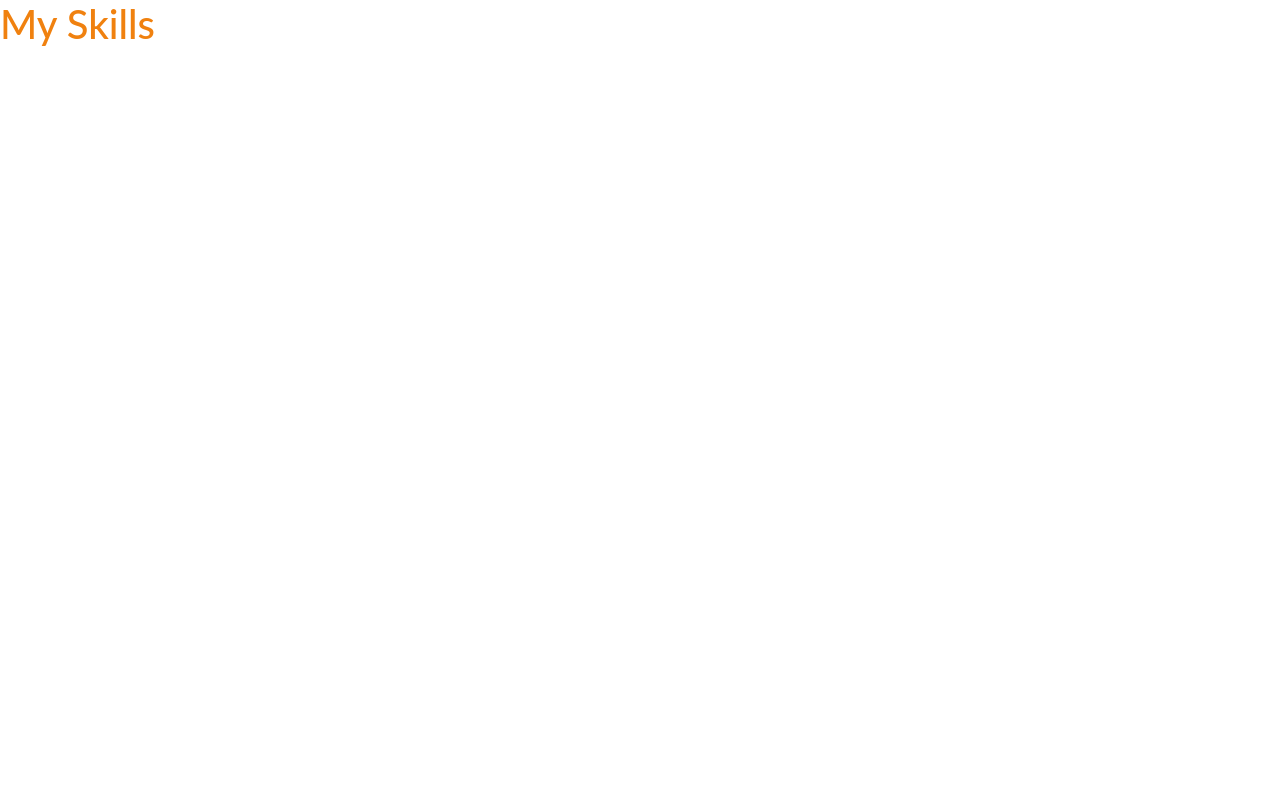
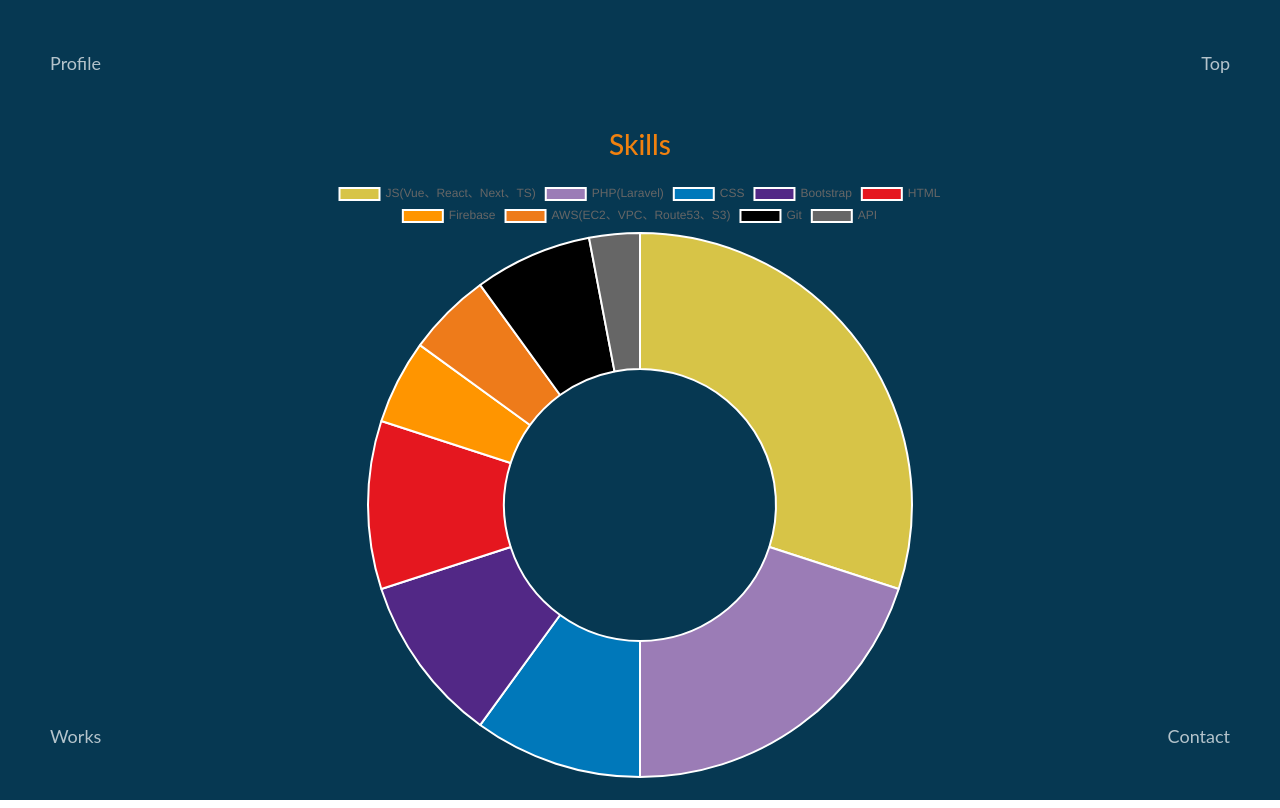
Before and after one commit to masayan1126/profsite, a Next.js app: page /skills/my-skills in a window 1280 px wide. Built offline with nearby package versions, Linux system fonts and the light colour scheme.

Commit message:
Skillページのチャートを作成

```diff
--- /dev/null
+++ b/components/skill-chart.js
@@ -0,0 +1,54 @@
+import React from "react";
+import { Doughnut } from "react-chartjs-2";
+
+const data = {
+  labels: [
+    "JS(Vue、React、Next、TS)",
+    "PHP(Laravel)",
+    "CSS",
+    "Bootstrap",
+    "HTML",
+    "Firebase",
+    "AWS(EC2、VPC、Route53、S3)",
+    "Git",
+    "API",
+  ],
+  datasets: [
+    {
+      data: [30, 20, 10, 10, 10, 5, 5, 7, 3],
+      backgroundColor: [
+        "#d7c447",
+        "#9b7cb6",
+        "#0078ba",
+        "#522886",
+        "#e5171f",
+        "#ff9500",
+        "#ee7b1a",
+        "black",
+        "",
+      ],
+      hoverBackgroundColor: [
+        "#d7c447",
+        "#9b7cb6",
+        "#0078ba",
+        "#522886",
+        "#e5171f",
+        "#ff9500",
+        "#ee7b1a",
+        "black",
+        "",
+      ],
+    },
+  ],
+};
+
+const options = {
+  maintainAspectRatio: true,
+  responsive: true,
+};
+
+export default (skillChart) => (
+  <div>
+    <Doughnut data={data} options={options} width={350} height={300} />
+  </div>
+);
--- a/package.json
+++ b/package.json
@@ -16,10 +16,12 @@
     "@zeit/next-css": "^1.0.1",
     "@zeit/next-sass": "^1.0.1",
     "bootstrap": "^4.5.2",
+    "chart.js": "^2.9.3",
     "next": "9.5.3",
     "node-sass": "^4.14.1",
     "react": "16.13.1",
     "react-bootstrap": "^1.3.0",
+    "react-chartjs-2": "^2.10.0",
     "react-dom": "16.13.1",
     "react-transition-group": "^4.4.1"
   }
--- a/pages/skills/my-skills.js
+++ b/pages/skills/my-skills.js
@@ -1,7 +1,54 @@
+import Link from "next/link";
+import Head from "next/head";
+import { Container, Row, Col, Form, Button, Carousel } from "react-bootstrap";
+import { FontAwesomeIcon } from "@fortawesome/react-fontawesome";
+import { faTwitter } from "@fortawesome/free-brands-svg-icons";
+import { faInstagram } from "@fortawesome/free-brands-svg-icons";
+import { faStore } from "@fortawesome/free-solid-svg-icons";
+import SkillsChart from '../../components/skill-chart'
 
-export default function showSkills() {
+export default function showWorks() {
   return (
-    <h1>My Skills</h1>
-
-  )
+    <div className="bg-color h-100">
+      <Head>
+        <title>Skills</title>
+        <meta
+          name="viewport"
+          content="width=device-width,initial-scale=1.0"
+        ></meta>
+      </Head>
+      <Container className="h-100 w-100 mx-auto">
+        <section id="top" className="h-10">
+          <Link href="/profile/my-profile">
+            <a className="upper-left">Profile</a>
+          </Link>
+          <Link href="/">
+            <a className="upper-right">Top</a>
+          </Link>
+        </section>
+        <section
+          id="center"
+          className="h-75 line-height-700 mt-5 md-responsive-center-secction-margin"
+        >
+          <h3 className="text-center mb-3">Skills</h3>
+          <SkillsChart />
+          <Row className="">
+            <Col className="mb-2 offset-2 offset-sm-0 offset-md-4 col-8 col-sm-6 col-md-4 col-lg-4"></Col>
+            <Col className="mb-2 offset-12 offset-sm-0 offset-md-12 col-12 col-sm-6 col-md-12 col-lg-4"></Col>
+            <Col className="mb-2 offset-2 offset-sm-0 col-8 col-sm-6 col-md-4 col-lg-4"></Col>
+            <Col className="offset-2 col-8 offset-sm-0 col-sm-6 col-md-4 col-lg-4"></Col>
+            <Col className="col-12"></Col>
+          </Row>
+        </section>
+        <section id="bottom" className="h-10">
+          <Link href="/works/my-works">
+            <a className="lower-left">Works</a>
+          </Link>
+          <Link href="/contact/contact">
+            <a className="lower-right">Contact</a>
+          </Link>
+        </section>
+      </Container>
+    </div>
+  );
 }
--- a/styles/globals.css
+++ b/styles/globals.css
@@ -127,6 +127,7 @@ a {
     margin-top: 100px !important;
   }
 
+
   .upper-left{
     position:fixed;
     left:50px;
@@ -183,3 +184,9 @@ a {
 .bg-daffodil {
   background-color: #E6DF44 !important;
 }
+
+canvas {
+  margin: 0 auto;
+  max-height: 700px;
+  max-width: 700px;
+}
```
Also changed, not shown: 1 other file (tests, documents, lock files or other folders).
